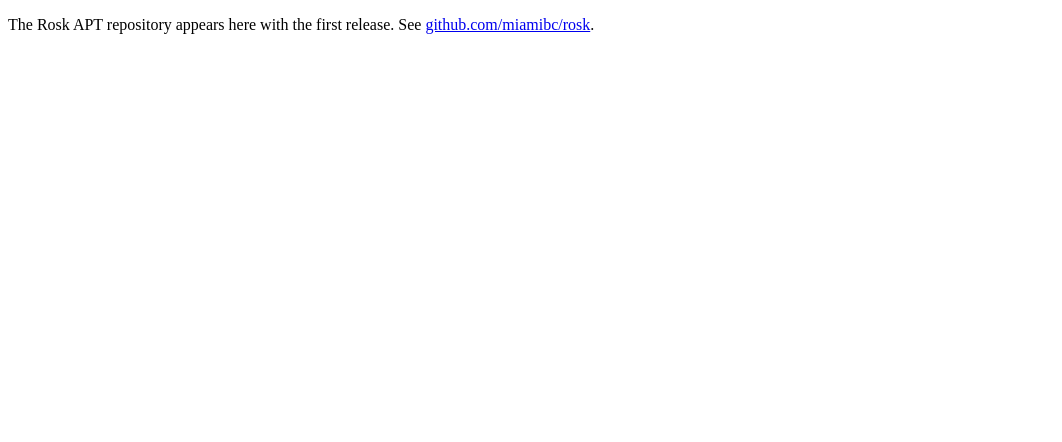
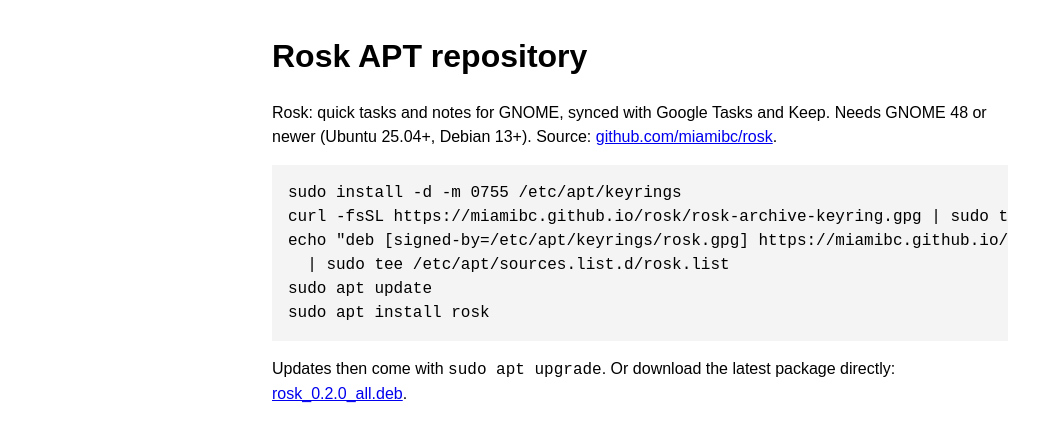
Before and after one commit to miamibc/rosk, a plain HTML site: page index.html in a window 1280 px wide. Shown: the whole page, without its empty margins (0-1062 px from the left). Drawn offline with Linux system fonts and the light colour scheme.

Commit message:
Rosk 0.2.0

```diff
--- a/index.html
+++ b/index.html
@@ -2,6 +2,18 @@
 <html lang="en">
 <meta charset="utf-8">
 <title>Rosk APT repository</title>
-<p>The Rosk APT repository appears here with the first release.
-See <a href="https://github.com/miamibc/rosk">github.com/miamibc/rosk</a>.</p>
+<style>body{font:16px/1.5 sans-serif;max-width:46em;margin:2em auto;padding:0 1em}
+pre{background:#f4f4f4;padding:1em;overflow-x:auto}</style>
+<h1>Rosk APT repository</h1>
+<p>Rosk: quick tasks and notes for GNOME, synced with Google Tasks and Keep.
+Needs GNOME 48 or newer (Ubuntu 25.04+, Debian 13+).
+Source: <a href="https://github.com/miamibc/rosk">github.com/miamibc/rosk</a>.</p>
+<pre>sudo install -d -m 0755 /etc/apt/keyrings
+curl -fsSL https://miamibc.github.io/rosk/rosk-archive-keyring.gpg | sudo tee /etc/apt/keyrings/rosk.gpg &gt;/dev/null
+echo "deb [signed-by=/etc/apt/keyrings/rosk.gpg] https://miamibc.github.io/rosk stable main" \
+  | sudo tee /etc/apt/sources.list.d/rosk.list
+sudo apt update
+sudo apt install rosk</pre>
+<p>Updates then come with <code>sudo apt upgrade</code>.
+Or download the latest package directly: <a href="pool/main/r/rosk/rosk_0.2.0_all.deb">rosk_0.2.0_all.deb</a>.</p>
 </html>
```
Also changed, not shown: 10 other files.
